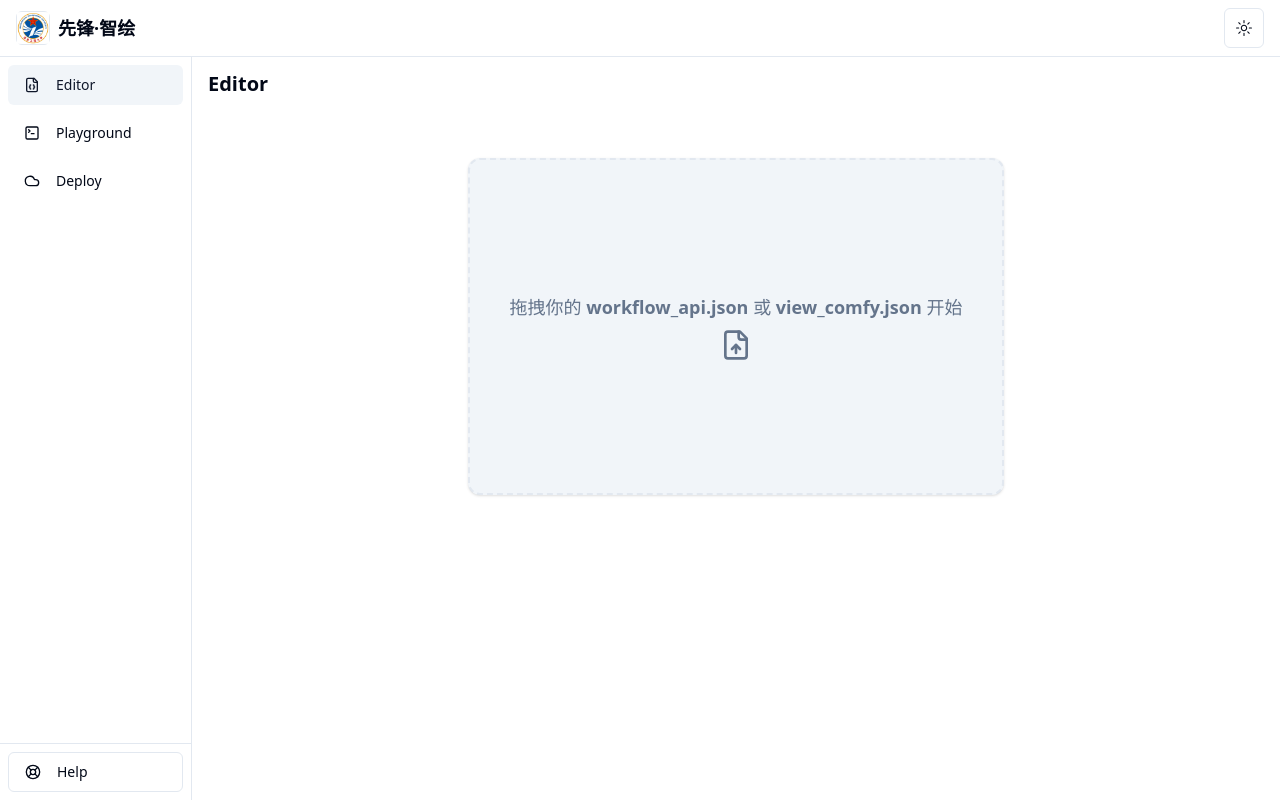
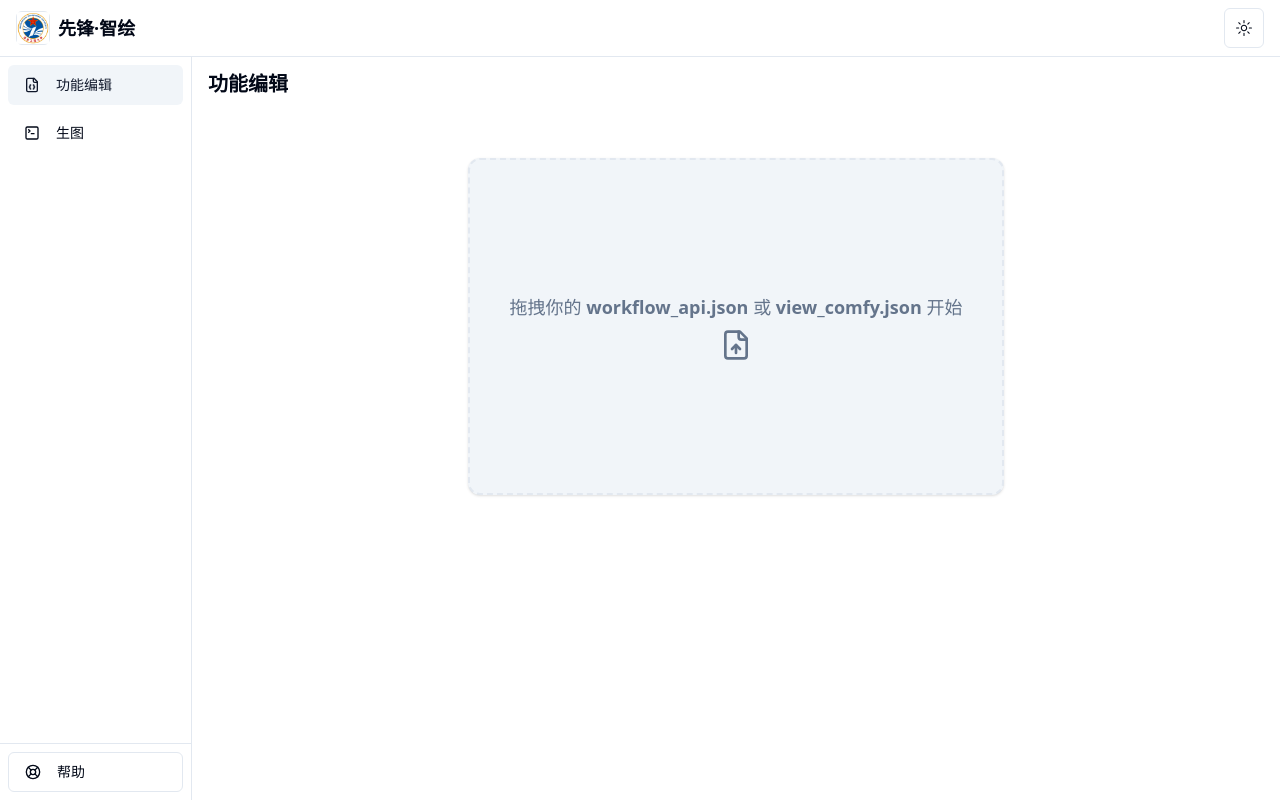
Before and after one commit to Zzyero/xianfengzhihui1, a Next.js app: page / in a window 1280 px wide. Built offline with nearby package versions, Linux system fonts and the light colour scheme.

Commit message:
优化UI

```diff
--- a/app/page.tsx
+++ b/app/page.tsx
@@ -39,39 +39,7 @@ export default function Page() {
                 </div>
             </div>
             {/* 部署窗口 */}
-            {deployWindow &&
-            <>
-                {/* 遮罩层 */}
-                <div className="absolute inset-0 bg-black/50 z-10"
-                    onClick={() => setDeployWindow(false)}
-                />
-                {/* 按钮 */}
-                <div className="absolute top-1/2 left-1/2 transform -translate-x-1/2 -translate-y-1/2 bg-white rounded-lg shadow-lg p-6 z-20">
-                    <h2 className="text-xl font-bold mb-4 text-center">Deploy your app to the cloud</h2>
-                    <p className="text-sm mb-4 text-center">Want to run your app on the hardware of your choice and give other people access via the internet? ViewComfy&apos;s deployment service is the easiest way to host your app.</p>
-                    <div className="flex justify-center py-2 space-x-4">
-                    <Button
-                            className="mt-4 px-4 w-[150px]"
-                            onClick={() => {
-                                window.open('https://youtu.be/pIODXFU9sHw', '_blank');
-                                setDeployWindow(false)
-                            }}
-                        >
-                            Deployment guide
-                        </Button>
-                        <Button
-                            className="mt-4 px-4 w-[150px]"
-                            onClick={() => {
-                                window.open('https://app.viewcomfy.com/', '_blank');
-                                setDeployWindow(false)
-                            }}
-                        >
-                            Deploy now
-                        </Button>
-                    </div>
-                </div>
-                </>
-            }
+
             {/* 提示 */}
             <Toaster />
         </ViewComfyProvider>
--- a/components/pages/view-comfy/view-comfy-page.tsx
+++ b/components/pages/view-comfy/view-comfy-page.tsx
@@ -161,7 +161,7 @@ export default function ViewComfyPage() {
     //渲染页面
     return (
         <div className="flex flex-col h-full overflow-hidden">
-            <Header title="Editor">
+            <Header title="功能编辑">
             </Header>
             <main className="flex-1 overflow-hidden p-2">
                 {showDropZone() && (
--- a/components/sidebar.tsx
+++ b/components/sidebar.tsx
@@ -73,7 +73,7 @@ export function Sidebar({ currentTab, onTabChange, deployWindow, onDeployWindow
                     <>
                         <SidebarButton
                             icon={<FileJson className="size-5" />}
-                            label="Editor"
+                            label="功能编辑"
                             isActive={currentTab === TabValue.WorkflowApi}
                             onClick={() => onTabChange(TabValue.WorkflowApi)}
                             isSmallScreen={isSmallScreen}
@@ -81,16 +81,9 @@ export function Sidebar({ currentTab, onTabChange, deployWindow, onDeployWindow
                         {/* <PlaygroundButton currentTab={currentTab} onTabChange={onTabChange} /> */}
                         <SidebarButton
                             icon={<SquareTerminal className="size-5" />}
-                            label="Playground"
+                            label="生图"
                             isActive={currentTab === TabValue.Playground}
                             onClick={() => onTabChange(TabValue.Playground)}
-                            isSmallScreen={isSmallScreen}
-                        />
-                        <SidebarButton
-                            icon={<Cloud className="size-5" />}
-                            label="Deploy"
-                            isActive={deployWindow === true}
-                            onClick={() => onDeployWindow(!deployWindow)}
                             isSmallScreen={isSmallScreen}
                         />
                     </>
@@ -109,7 +102,7 @@ export function Sidebar({ currentTab, onTabChange, deployWindow, onDeployWindow
                     ) : (
                         <Button variant="outline" className="w-full justify-start">
                             <LifeBuoy className="size-5 mr-2" />
-                            Help
+                            帮助
                         </Button>
                     )}
                 </Link>
```
